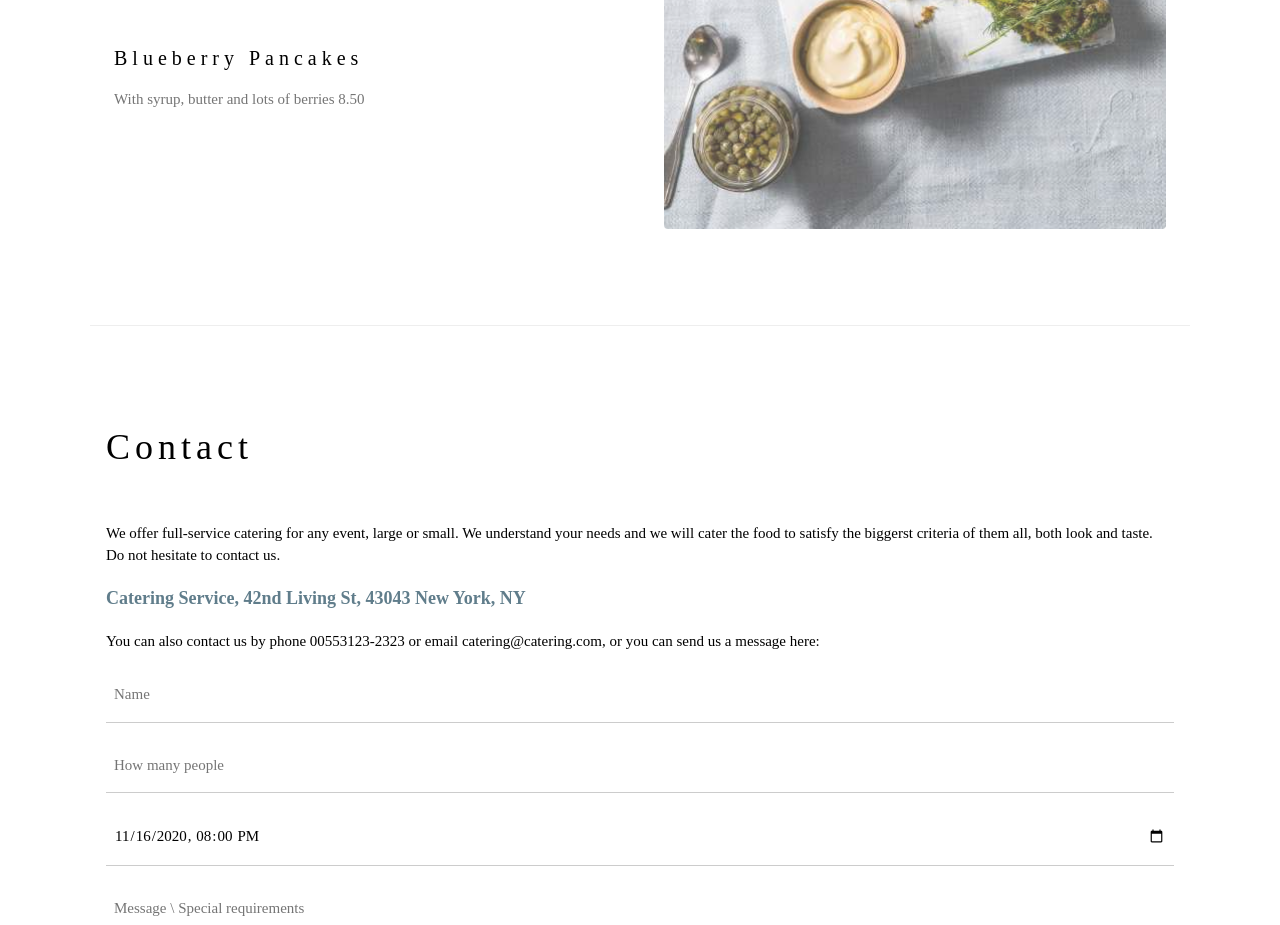
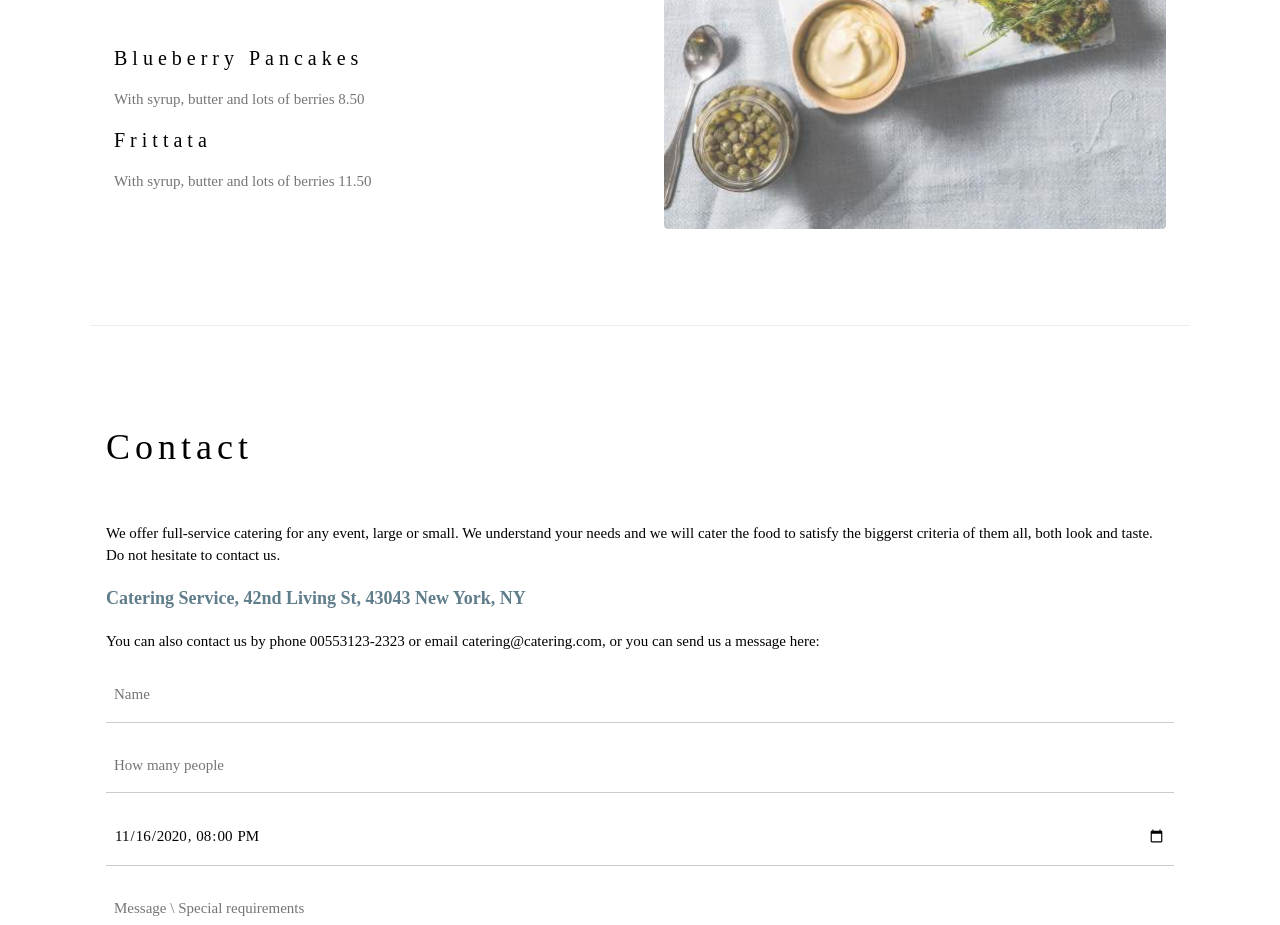
Before and after one commit to Rafaelada9/mywebsite, a plain HTML site: page index.html in a window 1280 px wide. Shown: the part 2060-2985 px from the top of the page. Drawn offline with nearby package versions, Linux system fonts and the light colour scheme.

Commit message:
Update index.html

```diff
--- a/index.html
+++ b/index.html
@@ -75,6 +75,9 @@ h1, h2, h3, h4, h5, h6 {
 
       <h4>Blueberry Pancakes</h4>
       <p class="w3-text-grey">With syrup, butter and lots of berries 8.50</p>
+
+      <h4>Frittata</h4>
+      <p class="w3-text-grey">With syrup, butter and lots of berries 11.50</p>
     </div>
 
     <div class="w3-col l6 w3-padding-large">
```
